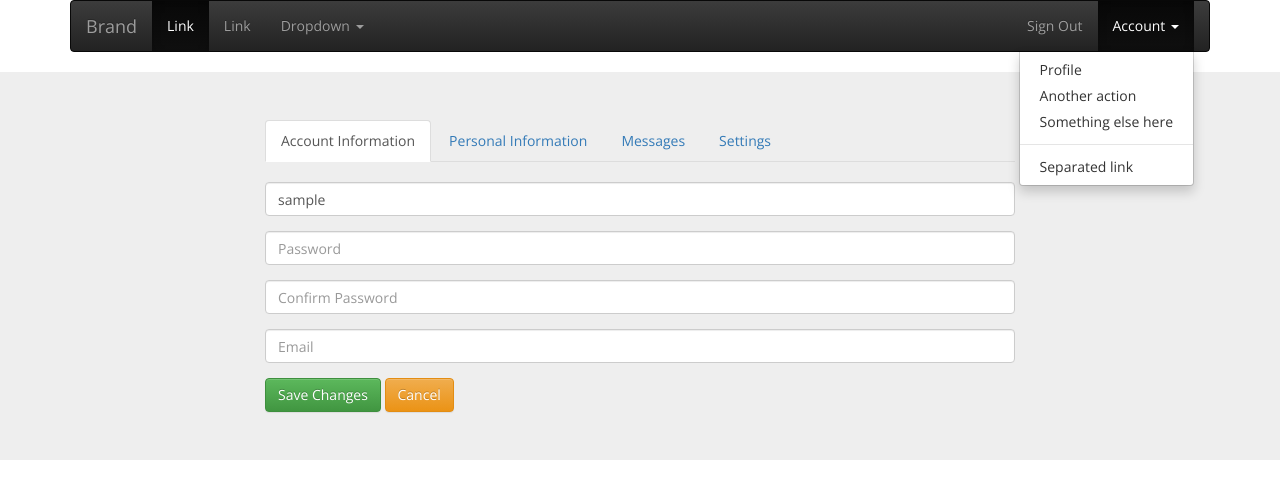
After one commit to ShakilAhmedDhaka/django_apps, a Django app: page /form/profile/ in a window 1280 px wide, after a click on "Account". The commit adds this page. Shown: the top 499 px of the page. Run offline with Django 3.2, Linux system fonts and the light colour scheme; the visitor is signed in with stand-in values (Sample User, id 1); some libraries are stand-ins or nearby versions.

Commit message:
user model extended, can update profile

```diff
--- a/myapps/form/forms.py
+++ b/myapps/form/forms.py
@@ -6,6 +6,7 @@ from crispy_forms.bootstrap import FormActions,InlineField
 from django.core.exceptions import ValidationError
 from django.contrib.auth.forms import UserCreationForm
 from django.contrib.auth.models import User
+from .models import Profile
 
 
 
@@ -23,17 +24,17 @@ class SignUpSmall(UserCreationForm):
 	password1 = forms.CharField(
 		label='',
 		max_length=100,
-		widget=forms.TextInput(attrs={'placeholder': 'Password','name':'password1'}),
+		widget=forms.PasswordInput(attrs={'placeholder': 'Password','name':'password1'}),
 	)
 	password2 = forms.CharField(
 		label='',
 		max_length=100,
-		widget=forms.TextInput(attrs={'placeholder': 'Confirm Password','name':'password2'}),
+		widget=forms.PasswordInput(attrs={'placeholder': 'Confirm Password','name':'password2'}),
 	)
 
-	terms_cond = forms.BooleanField(
-		label = 'I agree to terms and conditions',
-	)
+	# terms_cond = forms.BooleanField(
+	# 	label = 'I agree to terms and conditions',
+	# )
 
 
 
@@ -65,7 +66,53 @@ class SignUpSmall(UserCreationForm):
 
 		class Meta:
 			model = User
-    		fields = ('username', 'email', 'password1', 'password2')
+	    	fields = ('username', 'email', 'password1','password2')
+
+	def save(self, commit=True):
+		user = super(SignUpSmall, self).save(commit=False)
+		user.email = self.cleaned_data["email"]
+		if commit:
+			user.save()
+		return user
+
+
+
+
+class ProfileForm(forms.ModelForm):
+
+
+    contact = forms.CharField(
+		label='',
+		max_length=100,
+		widget=forms.TextInput(attrs={'placeholder': 'Contact','name':'contact'}),
+		required=False,
+	)
+
+    birth_date = forms.DateField(
+    	label='',
+    	widget=forms.DateTimeInput(attrs={'placeholder':'Date of Birth','name':'birth_date'}),
+    	required=False,
+    )
+
+    location = forms.CharField(
+		label='',
+		max_length=100,
+		widget=forms.TextInput(attrs={'placeholder': 'Address','name':'location'}),
+		required=False,
+	)
+
+    class Meta:
+		model = Profile
+		fields = ('contact', 'location', 'birth_date')
+
+    def __init__(self,*args,**kwargs):
+		super(ProfileForm,self).__init__(*args,**kwargs)
+		self.helper = FormHelper()
+		self.helper.form_method = 'POST'
+		self.helper.form_class = 'form-horizontal'
+
+
+
 
 
 
--- /dev/null
+++ b/myapps/form/static/form/baseScript.js
@@ -0,0 +1,112 @@
+
+$(document).ready(function () {
+
+    $.validator.addMethod("alphanumeric", function(value, element) {
+        return this.optional(element) || value == value.match(/^[a-zA-Z0-9]+$/);
+    });
+
+
+    $('#loginForm').validate({ // initialize the plugin
+
+        errorClass: "my-error-class",
+        validClass: "my-valid-class",
+        rules: {
+            email: {
+                required: true,
+                email: true
+            },
+            password1: {
+                required: true,
+                minlength: 5,
+            },
+            password2: {
+                required: true,
+                equalTo: '#id_password1',
+            },
+            terms_cond: {
+                required: true,
+            },
+        },
+
+        // Specify the validation error messages
+        messages: {
+            email: "Please enter a valid email address",
+            password1: {
+                required: "Please provide a password",
+                minlength: "Your password must be at least 5 characters long",
+            },
+            password2: {
+                required: "Please confirm your password",
+                equalTo: "Password mismatch",
+            },
+            terms_cond: "Must agree to terms and conditions.  ",
+        }
+
+
+    });
+
+    //$("form").attr('novalidate', 'novalidate');
+
+    $("#id_username").prop("readonly", true);
+
+    //$('#id_user_form input[type=password]').remove();
+    //$('#id_password_form input[type=text]').remove();
+
+
+    var username = ""
+    var email = ""
+    username = $("#id_username").val();
+    console.log(username);
+    $.ajax({
+        url: '/form/check_get_user/',
+        data: {
+          'username':username
+          },
+        dataType: 'json',
+        success: function (data) {
+          if (data.valid) {
+            email = data.email;
+            //$("#id_email").attr("placeholder", data.email).blur();
+             $("#id_email").val(data.email);
+            // $("#id_email").attr("placeholder", data.email).blur();
+            // $("#id_contact").attr("placeholder", data.contact).blur();
+            // $("#id_location").attr("placeholder", data.address).blur();
+            // $("#id_birth_date").attr("placeholder", data.birth_date).blur();
+
+          }
+          else{
+              alert("Such user does not exit");
+          }
+        }
+      });
+
+
+
+    $( ".btn-warning" ).click(function() {
+      document.location.href = '/form/profile';
+    });
+
+    // $("#id_form").submit(function (e) {
+    //     //e.preventDefault();
+    //     console.log('ok');
+    //     $("#id_email").val(email);
+
+    //     var form = $(this).closest("form");
+
+    //     console.log(form.attr("update_profile_url"));
+    //     $.ajax({
+    //         url: form.attr("update_profile_url"),
+    //         method: 'POST',
+    //         data: form.serialize(),
+    //         dataType: 'json',
+    //         success: function (data) {
+    //             console.log(data.status);
+    //             document.location.href = '/form/profile';
+    //     }
+    //   });
+
+    // });
+
+
+
+});
--- a/myapps/form/templates/form/base.html
+++ b/myapps/form/templates/form/base.html
@@ -33,10 +33,16 @@
             {% block legend %}
             {% endblock %}
 
+            {% block tab %}
+            {% endblock %}
+
             {% block form %}
 	          {% endblock %}
 
 	          {% block test %}
+	          {% endblock %}
+
+	          {% block end %}
 	          {% endblock %}
           </div>
         </div>
--- a/myapps/form/templates/form/nav.html
+++ b/myapps/form/templates/form/nav.html
@@ -10,7 +10,7 @@
         <span class="icon-bar"></span>
         <span class="icon-bar"></span>
       </button>
-      <a class="navbar-brand" href="#">Brand</a>
+      <a class="navbar-brand" href="{% url 'form:index' %}">Brand</a>
     </div>
 
     <!-- Collect the nav links, forms, and other content for toggling -->
@@ -32,7 +32,7 @@
         </li>
       </ul>
       <ul class="nav navbar-nav navbar-right">
-        {% if page == "welcome" or page == "login" %}
+        {% if user.is_authenticated == False %}
         <li><a href="{% url 'form:login' %}">Sign in</a></li>
         <li><a href="{% url 'form:signup_small' %}">Sign Up</a></li>
 
@@ -41,7 +41,7 @@
          <li class="dropdown">
           <a href="#" class="dropdown-toggle" data-toggle="dropdown" role="button" aria-haspopup="true" aria-expanded="false">Account <span class="caret"></span></a>
           <ul class="dropdown-menu">
-            <li><a href="#">Action</a></li>
+            <li><a href="{% url 'form:profile' %}">Profile</a></li>
             <li><a href="#">Another action</a></li>
             <li><a href="#">Something else here</a></li>
             <li role="separator" class="divider"></li>
--- /dev/null
+++ b/myapps/form/templates/form/profile.html
@@ -0,0 +1,62 @@
+{% extends 'form/base.html' %}
+{% load crispy_forms_tags %}
+{% load static %}
+
+{% block styles %}
+<link rel="stylesheet" href="{% static 'form/base.css' %}" type="text/css" />
+{% endblock %}
+
+{% block scripts %}
+<script type="text/javascript" src="{% static 'form/baseScript.js' %}"></script>
+{% endblock %}
+
+{% block header %}
+
+{% endblock %}
+
+{% block tab %}
+
+<div>
+
+  <!-- Nav tabs -->
+  <ul class="nav nav-tabs" role="tablist">
+    <li role="presentation" class="active"><a href="#home" aria-controls="home" role="tab" data-toggle="tab">Account Information</a></li>
+    <li role="presentation"><a href="#profile" aria-controls="profile" role="tab" data-toggle="tab">Personal Information</a></li>
+    <li role="presentation"><a href="#messages" aria-controls="messages" role="tab" data-toggle="tab">Messages</a></li>
+    <li role="presentation"><a href="#settings" aria-controls="settings" role="tab" data-toggle="tab">Settings</a></li>
+  </ul>
+
+  <!-- Tab panes -->
+  <div class="tab-content">
+    <div role="tabpanel" class="tab-pane active" id="home">
+      <br>
+      <form method="post" id='id_user_form' >
+      {% csrf_token %}
+      {{ user_form|crispy }}
+      <button type="submit" class="btn btn-success">Save Changes</button>
+      <button type="button" class="btn btn-warning">Cancel</button>
+      </form>
+    </div>
+    <div role="tabpanel" class="tab-pane" id="profile">
+      <br>
+      <form method="post" id='id_profile_form' >
+      {% csrf_token %}
+      {{ profile_form|crispy }}
+      <button type="submit" class="btn btn-success">Save Changes</button>
+      <button type="button" class="btn btn-warning">Cancel</button>
+      </form>
+    </div>
+    <div role="tabpanel" class="tab-pane" id="messages">...</div>
+    <div role="tabpanel" class="tab-pane" id="settings">
+      <!--<form method="post" id='id_password_form' >-->
+      <!--{% csrf_token %}-->
+      <!--{{ user_form|crispy }}-->
+      <!--<button type="submit" class="btn btn-success">Save Changes</button>-->
+      <!--<button type="button" class="btn btn-warning">Cancel</button>-->
+      <!--</form>-->
+    </div>
+  </div>
+
+</div>
+
+{% endblock %}
--- a/myapps/form/urls.py
+++ b/myapps/form/urls.py
@@ -1,6 +1,7 @@
 from django.conf.urls import include, url
 from django.contrib import admin
 from django.contrib.auth import views as auth_views
+from django.contrib.auth.views import login
 
 from . import views
 
@@ -12,6 +13,13 @@ urlpatterns = [
 	url(r'^login/$', auth_views.login,{'template_name': 'form/signin.html','extra_context':{'page':'login'}}, name='login'),
     url(r'^logout/$', auth_views.logout, {'next_page': 'form:index'}, name='logout'),
 	url(r'^work_space/$',views.work_space,name='work_space'),
+	url(r'^profile/$',views.update_profile,name='profile'),
+
+	# ajax calls
+	url(r'^check_get_user/$', views.check_get_user, name='check_get_user'),
+	url(r'^profile/form/check_get_user/$', views.check_get_user, name='check_get_user'),
+
+
 	url(r'^multiple_form/$',views.example_multi_form,name='multiple_form'),
 	url(r'^success/$',views.success,name='success'),
 	url(r'^example_form/$',views.example_form,name='example_form'),
--- a/myapps/form/views.py
+++ b/myapps/form/views.py
@@ -6,16 +6,23 @@ from django.http import HttpResponse,HttpResponseRedirect
 from django.core.urlresolvers import reverse
 from django.contrib.auth.forms import UserCreationForm
 from django.contrib.auth import authenticate, login, logout
-
-from .forms import SignUpSmall,ExampleForm,ButtonForm,SignIn
+from django.contrib import messages
+from django.utils.translation import ugettext_lazy as _
+from django.contrib.auth.models import User
 
 
+from django.db import transaction
+from .forms import SignUpSmall,ExampleForm,ButtonForm,SignIn, ProfileForm
+
+
+from django.contrib.auth.decorators import login_required
+
+from django.http import JsonResponse
 
 
 
 def index(request):
 	return render(request,'form/welcome.html',{'title':'Welcome','page':'welcome'})
-
 
 
 
@@ -28,12 +35,14 @@ def signup_small(request):
 				form.save()
 				username = form.cleaned_data.get('username')
 				raw_password = form.cleaned_data.get('password1')
+				print form.cleaned_data.get('username')
+				print form.cleaned_data.get('email')
 				user = authenticate(username=username, password=raw_password)
 				if user is not None:
 					login(request, user)
 					return redirect('form:work_space')
 				else:
-					return Exception("User is none")
+					raise Exception("User is none")
 			except Exception as e:
 				print e.message
 			else:
@@ -42,6 +51,39 @@ def signup_small(request):
 		form = SignUpSmall()
 
 	return render(request,'form/signup_small.html',{'form':form})
+
+
+
+
+
+
+@login_required
+@transaction.atomic
+def update_profile(request):
+    if request.method == 'POST':
+    	print request.user
+    	user_form = SignUpSmall(request.POST, instance=request.user)
+    	profile_form = ProfileForm(request.POST, instance=request.user.profile)
+    	if user_form.is_valid():
+        	user_form.save()
+        	messages.success(request, _('Your profile was successfully updated!'))
+        else:
+        	user_form = SignUpSmall(instance=request.user)
+        	messages.error(request, _('Please correct the error below.'))
+    	if profile_form.is_valid():
+			profile_form.save()
+			messages.success(request, _('Your profile was successfully updated!'))
+    	else:
+    		profile_form = ProfileForm(instance=request.user.profile)
+        	messages.error(request, _('Please correct the error below.'))
+    else:
+        user_form = SignUpSmall(instance=request.user)
+        profile_form = ProfileForm(instance=request.user.profile)
+
+    return render(request, 'form/profile.html', {
+        'user_form': user_form,
+        'profile_form': profile_form,
+    })
 
 
 
@@ -97,7 +139,7 @@ def signout(request):
 
 
 def work_space(request):
-	return render(request,'form/welcome.html',{'title':'Work Space','page':'work_space'})
+	return render(request,'form/work_space.html',{'title':'Work Space','page':'work_space'})
 
 
 
@@ -129,3 +171,41 @@ def example_multi_form(request):
 	small_form.helper.form_tag = False
 	example_form.helper.form_tag = False
 	return render(request,'form/multiple_form.html',{'small_form':small_form,'example_form':example_form,'button_form':button_form})
+
+
+
+# helper methods for ajax calls
+
+def check_get_user(request):
+    username = request.GET.get('username', None)
+    print username
+
+    valid = False
+    email = 'Email'
+    contact = 'Contact'
+    address = 'Address'
+    birth_date = 'Date of Birth'
+    password = ''
+
+    if User.objects.filter(username__iexact=username).exists():
+    	valid = True
+    	user = User.objects.get(username=username)
+    	email = user.email
+    	if user.profile.contact is not '':
+    		contact = user.profile.contact
+    	if user.profile.location is not '':
+    		address = user.profile.location
+    	if user.profile.birth_date is not None:
+    		birth_date = user.profile.birth_date
+
+
+    data = {
+        'valid': valid,
+        'email': email,
+        'contact':contact,
+        'address':address,
+        'birth_date':birth_date
+    }
+
+
+    return JsonResponse(data)
--- a/myapps/myapps/settings.py
+++ b/myapps/myapps/settings.py
@@ -131,4 +131,5 @@ USE_TZ = True
 
 STATIC_URL = '/static/'
 
+LOGIN_URL='form:login'
 LOGIN_REDIRECT_URL = 'form:work_space'
```
Also changed, not shown: myapps/form/models.py (+18 -1 lines), myapps/form/templates/form/work_space.html (added, +15 -0 lines), myapps/form/migrations/0004_profile.py (added), 5 other files.
